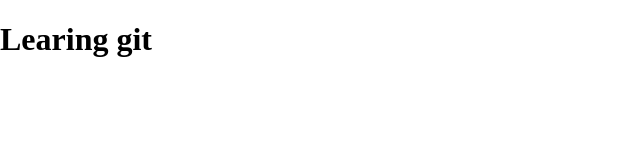
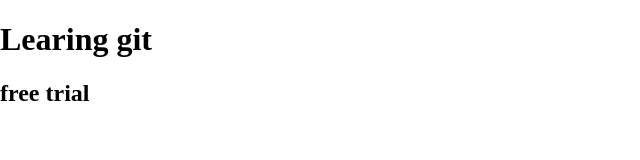
Before and after one commit to codewithanand1/learning-git, a plain HTML site: page index.html in a window 1280 px wide. Shown: the whole page, without its empty margins (0-640 px from the left). Drawn offline with Linux system fonts and the light colour scheme.

Commit message:
add console in js and also html

```diff
--- a/index.html
+++ b/index.html
@@ -8,6 +8,6 @@
 </head>
 <body>
     <h1>Learing git</h1>
-
+    <h2>free trial</h2>
 </body>
 </html>
--- a/script.js
+++ b/script.js
@@ -0,0 +1 @@
+console.log("hii")
```
